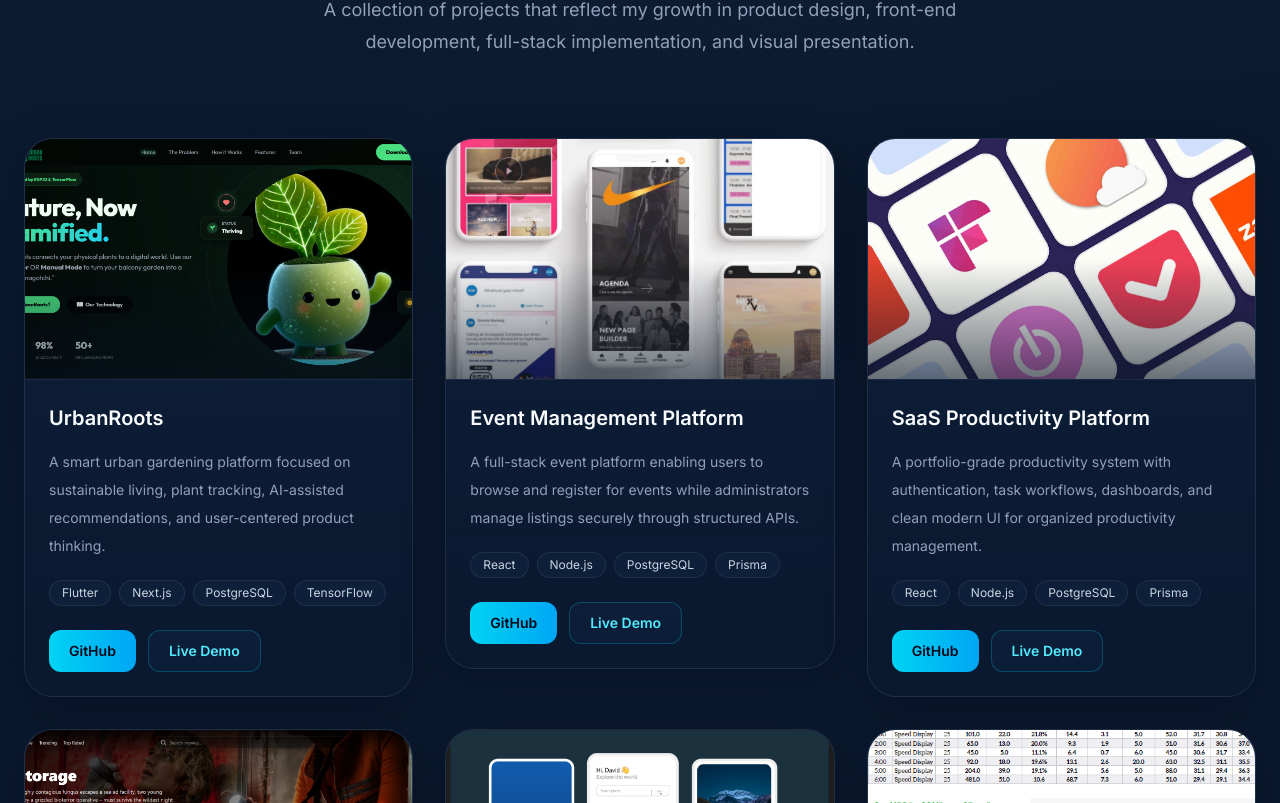
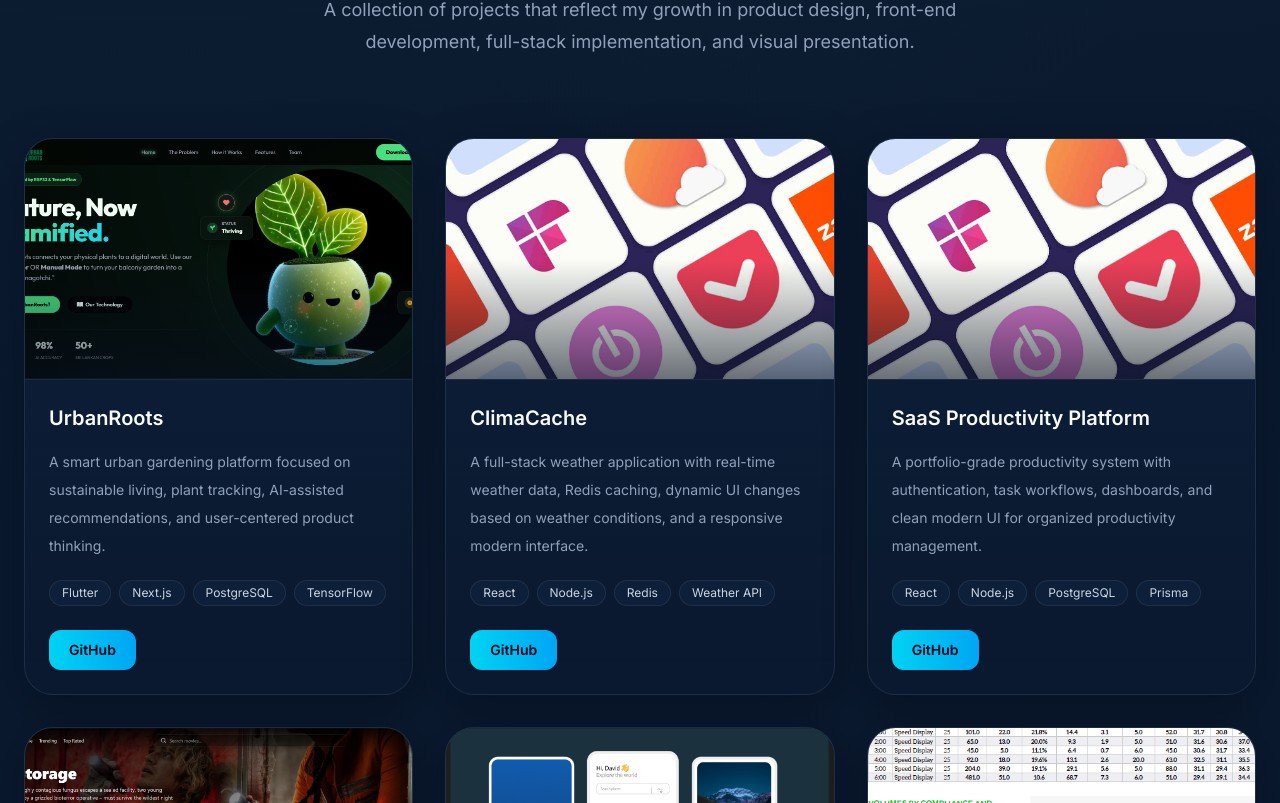
Before and after one commit to pamina-guru/pamina-portfolio, a React (Vite) app: page / in a window 1280 px wide. Shown: the part 2437-3240 px from the top of the page. Built offline with nearby package versions, Linux system fonts and the light colour scheme.

Commit message:
Added github links for projectcards

```diff
--- a/src/components/Projects.jsx
+++ b/src/components/Projects.jsx
@@ -1,6 +1,5 @@
 import { motion } from "framer-motion";
 import urbanroots from "../../images/UrbanRoots.png";
-import eventPlatform from "../../images/event-platform.jpg";
 import saasProductivity from "../../images/saas-productivity.jpg";
 import movieStreaming from "../../images/movie-streaming.png";
 import travelExplorer from "../../images/travel-explorer.png";
@@ -17,17 +16,15 @@ function Projects() {
         "A smart urban gardening platform focused on sustainable living, plant tracking, AI-assisted recommendations, and user-centered product thinking.",
       tech: ["Flutter", "Next.js", "PostgreSQL", "TensorFlow"],
       image: urbanroots,
-      github: "#",
-      live: "#",
+      github: "https://github.com/Nethmikalayasooriya/UrbanRoots-Project",
     },
     {
-      title: "Event Management Platform",
+      title: "ClimaCache",
       description:
-        "A full-stack event platform enabling users to browse and register for events while administrators manage listings securely through structured APIs.",
-      tech: ["React", "Node.js", "PostgreSQL", "Prisma"],
-      image: eventPlatform,
-      github: "#",
-      live: "#",
+        "A full-stack weather application with real-time weather data, Redis caching, dynamic UI changes based on weather conditions, and a responsive modern interface.",
+      tech: ["React", "Node.js", "Redis", "Weather API"],
+      image: saasProductivity,
+      github: "https://github.com/pamina-guru/climacache",
     },
     {
       title: "SaaS Productivity Platform",
@@ -35,8 +32,7 @@ function Projects() {
         "A portfolio-grade productivity system with authentication, task workflows, dashboards, and clean modern UI for organized productivity management.",
       tech: ["React", "Node.js", "PostgreSQL", "Prisma"],
       image: saasProductivity,
-      github: "#",
-      live: "#",
+      github: "https://github.com/pamina-guru/saas-productivity-platform-",
     },
     {
       title: "Movie Streaming Web App",
@@ -44,8 +40,7 @@ function Projects() {
         "A Netflix-style responsive movie platform with authentication, dynamic content browsing, and integrated trailer playback with polished interactions.",
       tech: ["React", "Firebase", "Tailwind", "REST API"],
       image: movieStreaming,
-      github: "#",
-      live: "#",
+      github: "https://github.com/pamina-guru/netflix-clone",
     },
     {
       title: "Travel Destination Explorer",
@@ -53,8 +48,7 @@ function Projects() {
         "A travel discovery interface that allows users to explore destinations through responsive layouts, search functionality, and visually engaging UI.",
       tech: ["React", "Tailwind", "REST API"],
       image: travelExplorer,
-      github: "#",
-      live: "#",
+      github: "https://github.com/pamina-guru/travel-destination-explorer",
     },
     {
       title: "Traffic Data Analysis System",
@@ -63,7 +57,6 @@ function Projects() {
       tech: ["Python", "Tkinter", "Data Analysis"],
       image: traffic,
       github: "#",
-      live: "#",
     },
   ];
 
@@ -132,15 +125,6 @@ function Projects() {
                     >
                       GitHub
                     </a>
-
-                    <a
-                      href={project.live}
-                      target="_blank"
-                      rel="noreferrer"
-                      className="inline-flex items-center justify-center rounded-xl border border-cyan-400/25 bg-[#0f223d]/70 px-5 py-2.5 text-sm font-semibold text-cyan-300 transition duration-300 hover:border-cyan-300/45 hover:text-white"
-                    >
-                      Live Demo
-                    </a>
                   </div>
                 </div>
               </motion.article>
```
